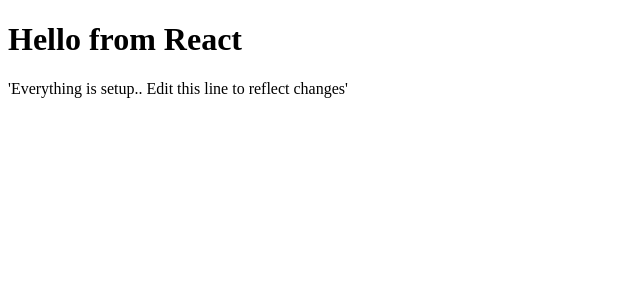
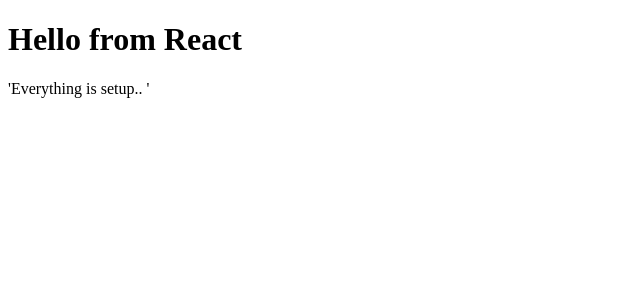
Before and after one commit to dnyaneshbhalerao/react-boilerplate, a React app: page / in a window 1280 px wide. Shown: the top 300 px of the page, without its empty margins (0-640 px from the left). Built offline with nearby package versions, Linux system fonts and the light colour scheme.

Commit message:
Added css stylesheet loader

```diff
--- a/package.json
+++ b/package.json
@@ -40,8 +40,10 @@
     "babel-loader": "^7.1.2",
     "babel-preset-es2015": "^6.24.1",
     "babel-preset-react": "^6.24.1",
+    "css-loader": "^0.28.9",
     "html-webpack-plugin": "^2.30.1",
     "react-dom": "^16.2.0",
+    "style-loader": "^0.20.2",
     "uglifyjs-webpack-plugin": "^1.1.8",
     "webpack": "^3.11.0",
     "webpack-dev-server": "^2.11.1"
--- /dev/null
+++ b/src/styles/index.css
@@ -0,0 +1 @@
+/*Add Styles to be included*/
--- a/src/views/App.js
+++ b/src/views/App.js
@@ -1,11 +1,12 @@
 import React from 'react';
+import '../styles/index.css';
 
 export default class App extends React.Component {
   render() {
     return (
       <div>
         <h1>Hello from React</h1>
-        'Everything is setup.. Edit this line to reflect changes'
+        'Everything is setup.. '
       </div>
     )
   }
--- a/webpack.config.js
+++ b/webpack.config.js
@@ -33,6 +33,10 @@
         test: /\.js$/,
         exclude: /node_modules/,
         loader:'babel-loader'
+      },
+      {
+        test: /\.css$/,
+        use: [ 'style-loader', 'css-loader' ]
       }
     ]
   },
```
Also changed, not shown: 1 other file (tests, documents, lock files or other folders).
